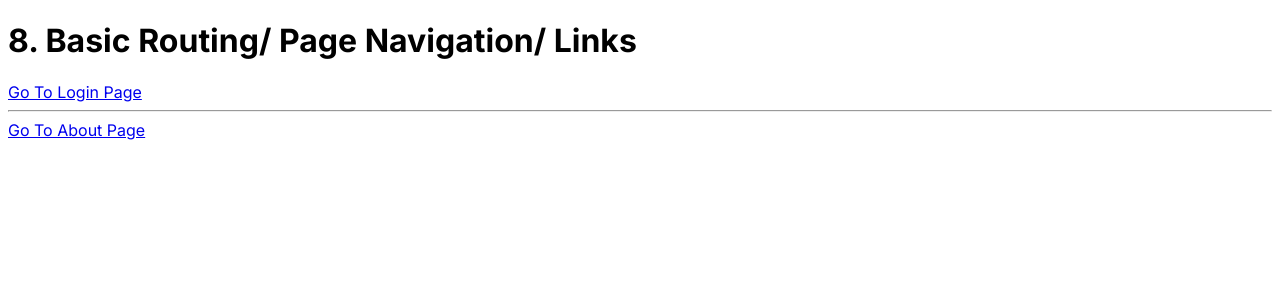
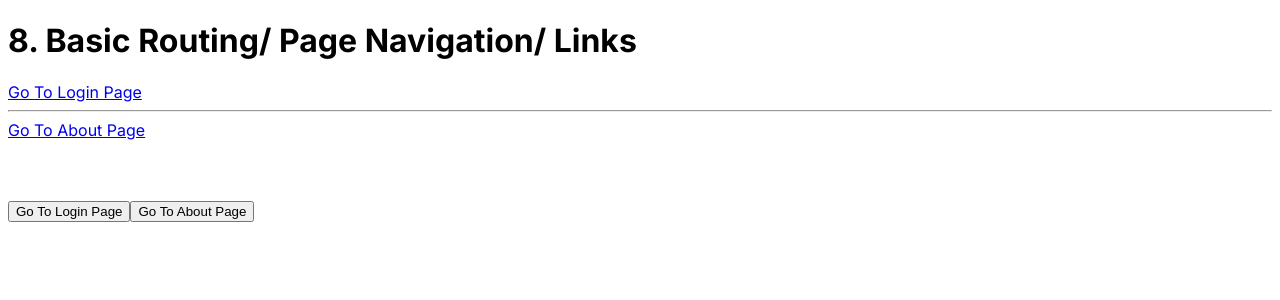
Before and after one commit to CodeHappy4U/Learn_NextJS, a Next.js app: page / in a window 1280 px wide. Shown: the top 300 px of the page. Built offline with nearby package versions, Linux system fonts and the light colour scheme.

Commit message:
4.2 MAKING REVERSE FUNCTIONS & CREATING A BUTTONS - PAGE NAVIGATION

```diff
--- a/src/app/about/page.js
+++ b/src/app/about/page.js
@@ -1,7 +1,10 @@
+import Link from "next/link";
+
 const About=()=>{
     return(
         <div>
             <h1>About Page</h1>
+            <Link  href= "/" >Go To Home Page</Link>
         </div>
     )
 }
--- a/src/app/login/page.js
+++ b/src/app/login/page.js
@@ -1,7 +1,10 @@
+import Link from "next/link";
+
 const Login=()=>{
     return(
         <div>
             <h1>Login Page</h1>
+            <Link  href= "/" >Go To Home Page</Link>
         </div>
     )
 }
--- a/src/app/page.js
+++ b/src/app/page.js
@@ -1,10 +1,11 @@
 'use client'
+import { useRouter } from "next/navigation";
 import styles from "./page.module.css";
 import Link from "next/link";
 
 
 export default function Home() {
-
+  const router =  useRouter();
 
   return (
     // <main className={styles.main}>
@@ -14,6 +15,13 @@
       <Link href="/login">Go To Login Page</Link>
       <br/><hr/>
       <Link href="/about">Go To About Page</Link>
+      <br/>
+      <br/>
+      <br/>
+      <br/>
+      <button onClick={()=>router.push("/login")}>Go To Login Page </button>
+      <button onClick={()=>router.push("/about")}>Go To About Page </button>
+
 
     </main>
   )
```
